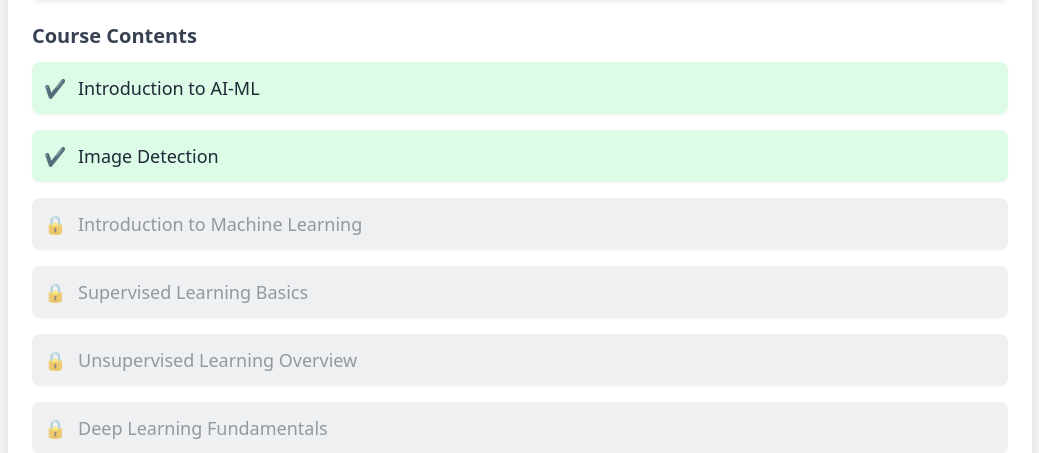
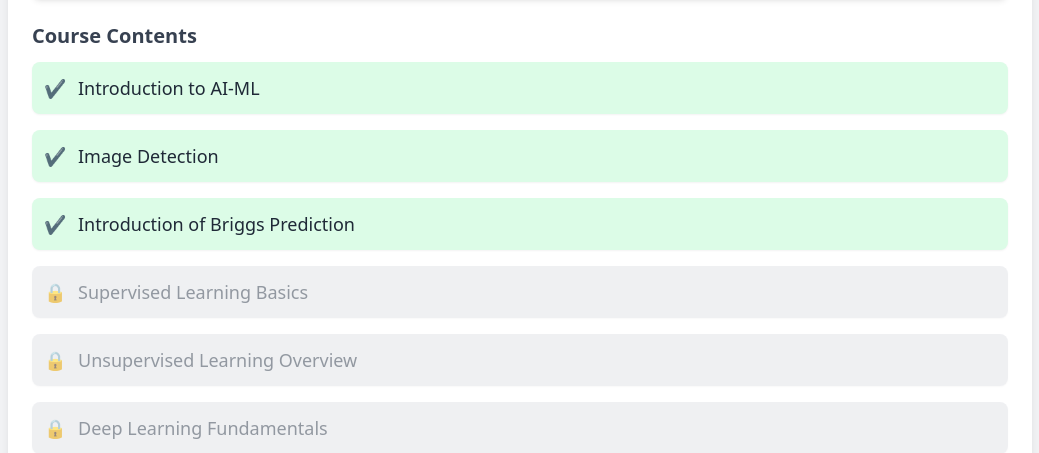
Before and after one commit to ELIGO534/Learning, a Django app: page /my_courses/ in a window 1280 px wide. Shown: the part 546-999 px from the top of the page, without its empty margins (120-1159 px from the left). Run offline with Django 5.2, Linux system fonts and the light colour scheme; parts of the project's set-up code (start-up, migrations or seed data) failed here and were passed over; some libraries are stand-ins or nearby versions.

Commit message:
Updated templates

```diff
--- a/templates/my_courses.html
+++ b/templates/my_courses.html
@@ -12,7 +12,7 @@
     <nav class="bg-blue-600 text-white py-4 px-6 shadow-md">
         <div class="max-w-7xl mx-auto flex justify-between items-center">
             <h1 class="text-2xl font-semibold">My Course</h1>
-            <a href="/" class="text-lg hover:underline">Back to Home</a>
+            <a href="/home" class="text-lg hover:underline">Back to Home</a>
         </div>
     </nav>
 
@@ -50,11 +50,15 @@
                 </a>
             </li>
 
+            <li class="flex items-center space-x-3 bg-green-100 p-3 rounded-lg shadow-sm">
+                <span class="text-green-600 text-lg font-semibold">✔</span>
+                <a href="#" class="text-gray-800 text-lg font-medium hover:underline"
+                   onclick="changeVideo('Introduction of Briggs Prediction', 'https://drive.google.com/file/d/1gtxnAJfVSAyjMKqCnWeCPvma13pyZEDo/preview')">
+                   Introduction of Briggs Prediction
+                </a>
+            </li>
+
             <!-- Locked Lessons -->
-            <li class="flex items-center space-x-3 bg-gray-200 p-3 rounded-lg shadow-sm opacity-60">
-                <span class="text-red-500 text-lg font-semibold">🔒</span>
-                <span class="text-gray-600 text-lg font-medium">Introduction to Machine Learning</span>
-            </li>
             <li class="flex items-center space-x-3 bg-gray-200 p-3 rounded-lg shadow-sm opacity-60">
                 <span class="text-red-500 text-lg font-semibold">🔒</span>
                 <span class="text-gray-600 text-lg font-medium">Supervised Learning Basics</span>
```
